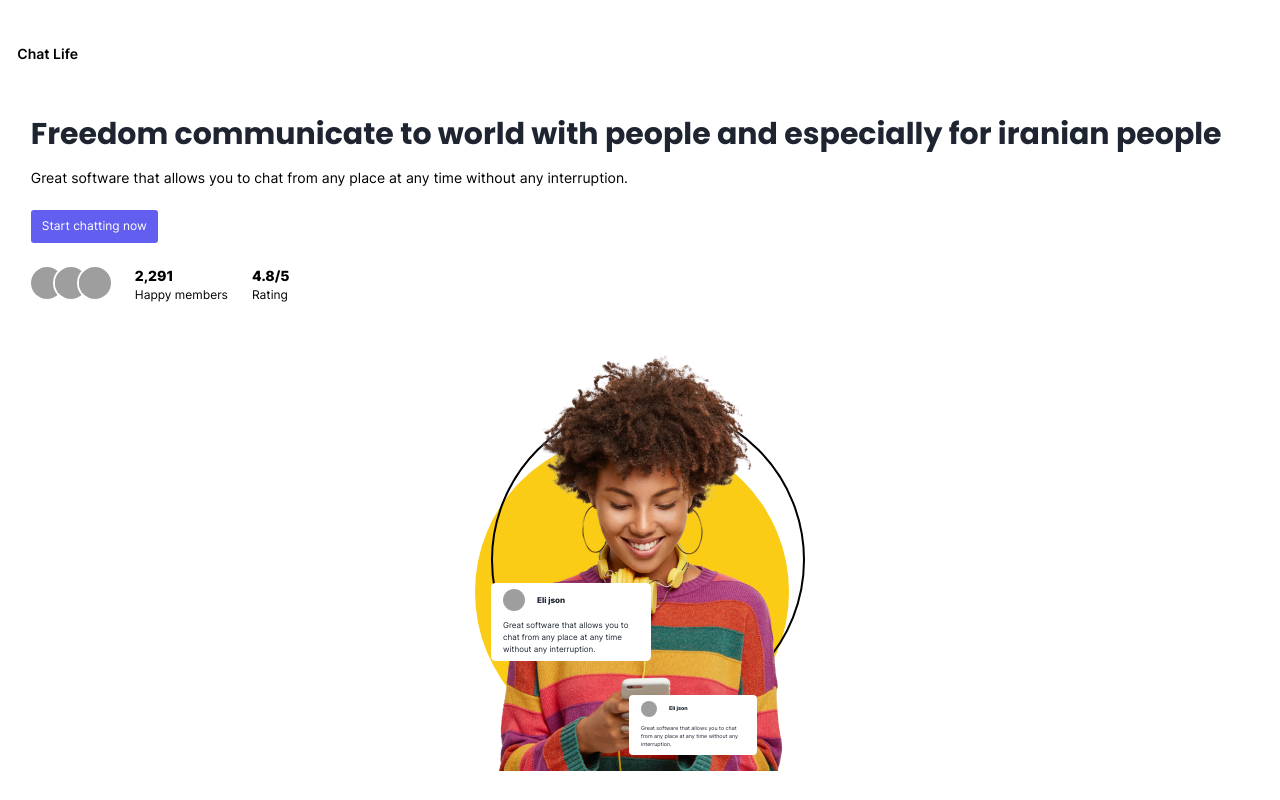
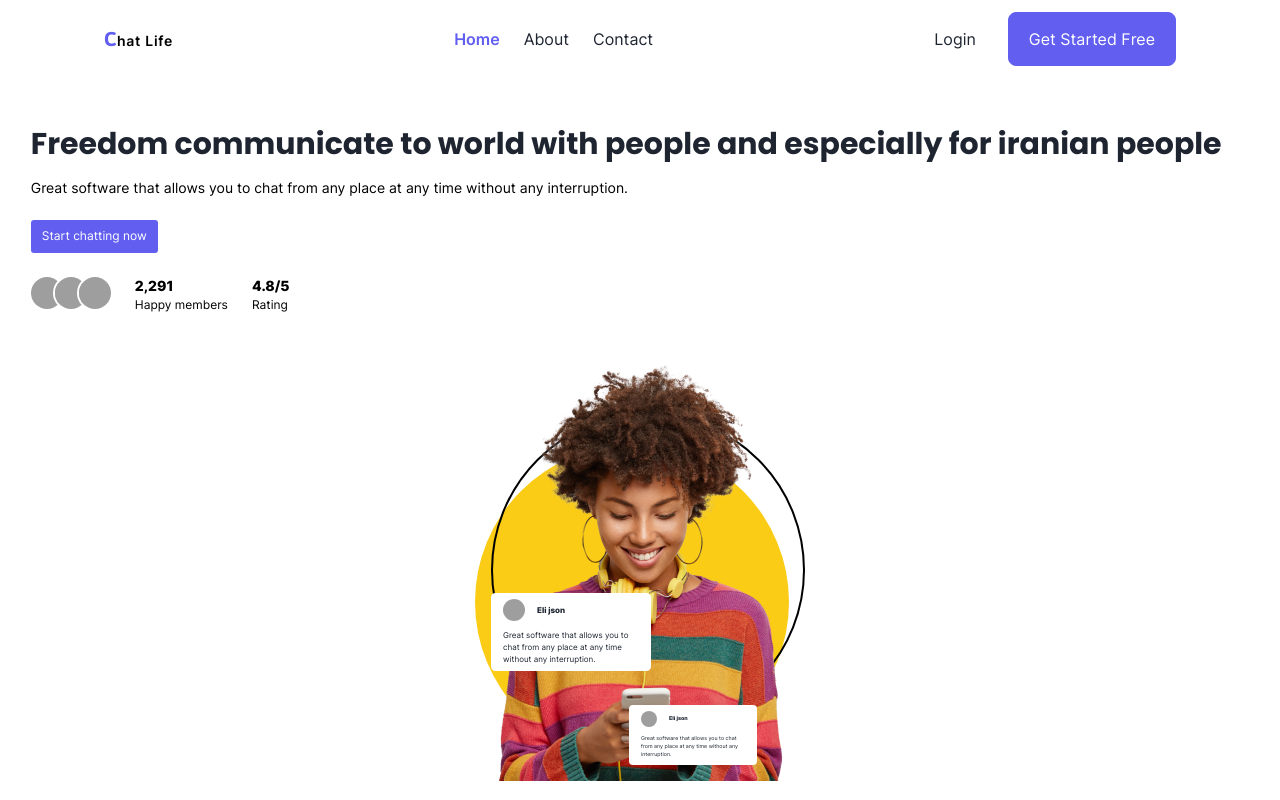
Before and after one commit to matintohidi/chat-app-client, a React (Create React App) app: page / in a window 1280 px wide. Shown: the top 800 px of the page. Built offline with nearby package versions, Linux system fonts and the light colour scheme; grey boxes are pictures that could not be loaded; some icons are missing.

Commit message:
fixed navbar responsive design

```diff
--- a/src/assets/css/style.css
+++ b/src/assets/css/style.css
@@ -4,21 +4,22 @@
 
 .navbarButton:hover svg path {
     @apply stroke-2 stroke-primary transition
-    /*stroke: #615EF0;*/
-    /*stroke-width: 2;*/
-    /*transition: .1s .025s ease;*/
 }
 
 .contactsScroll::-webkit-scrollbar {
     @apply w-0
 }
 
-#nav-links a:hover {
-    @apply bg-indigo-200 text-white transition-all
+.nav-link-mobile:hover {
+    @apply bg-indigo-300 text-white transition-all
 }
 
-#nav-links a.active {
+.nav-link-mobile.active {
     @apply bg-indigo-500 text-white
+}
+
+.nav-link.active {
+    @apply text-primary font-Inter
 }
 
 .triangle {
--- a/src/components/layout/navbar/index.tsx
+++ b/src/components/layout/navbar/index.tsx
@@ -1,15 +1,58 @@
 import React from 'react';
+// react router dom
+import { Link , NavLink } from "react-router-dom";
 // components
-import MenuDropDown from "./menuDropDown";
+import MenuDropDown from './menuDropDown';
+// contracts
+import { NavLinkInterface } from '../../../contracts/landing';
+// navbar links
+const navLinks : NavLinkInterface[] = [
+    { name: "Home", path: "/" , id: 0 },
+    { name: "About", path: "/about" , id: 1 },
+    { name: "Contact", path: "/contact" , id: 2 },
+];
 
 const Navbar : React.FC = () => {
     return (
-        <nav className="flex justify-between mx-[17.25px] mt-11">
-            <h1 className="text-sm">
-                Chat Life
+        <nav className="flex items-center justify-between px-[17.25px] lg:px-[6.5rem] 2xl:px-[9.5rem] py-11 lg:py-3 sticky top-0 z-50 bg-white rounded-b-md">
+            <h1 className="text-sm tracking-wider select-none">
+                <span className="text-xl text-primary font-Asap">C</span>hat Life
             </h1>
 
+            {/* mobile menu dropdown */}
             <MenuDropDown />
+
+            <div className="hidden lg:flex gap-6">
+                {
+                    navLinks.map(link => {
+                        return (
+                            <NavLink
+                                key={link.id}
+                                to={link.path}
+                                className="text-primaryText font-InterRegular nav-link"
+                            >
+                                {link.name}
+                            </NavLink>
+                        )
+                    })
+                }
+            </div>
+
+            <div className="hidden lg:flex gap-8 items-center">
+                <Link
+                    to="/login"
+                    className="text-primaryText font-InterRegular focus:text-primary"
+                >
+                    Login
+                </Link>
+
+                <Link
+                    to="/register"
+                    className="px-5 py-3.5 font-InterRegular bg-primary text-white rounded-lg border border-primary hover:bg-white hover:text-primary transition"
+                >
+                    Get Started Free
+                </Link>
+            </div>
         </nav>
     )
 }
--- a/src/components/layout/navbar/menuDropDown.tsx
+++ b/src/components/layout/navbar/menuDropDown.tsx
@@ -3,7 +3,7 @@ import React , { Fragment } from 'react';
 import { Menu , Transition } from '@headlessui/react';
 import { HambergerMenu } from 'iconsax-react';
 // react router dom
-import { NavLink } from 'react-router-dom';
+import { NavLink , Link } from 'react-router-dom';
 // contracts
 import { NavLinkInterface } from '../../../contracts/landing';
 // navbar links
@@ -12,9 +12,10 @@ const navLinks : NavLinkInterface[] = [
     { name: "About", path: "/about" , id: 1 },
     { name: "Contact", path: "/contact" , id: 2 },
 ];
+
 const MenuDropDown : React.FC = () => {
     return (
-        <nav>
+        <nav className="lg:hidden">
             <Menu as="div" className="relative inline-block text-left">
                 <div>
                     <Menu.Button>
@@ -32,15 +33,16 @@ const MenuDropDown : React.FC = () => {
                     leaveFrom="transform opacity-100 scale-100"
                     leaveTo="transform opacity-0 scale-95"
                 >
-                    <Menu.Items className="origin-top-left absolute right-0 mt-2 w-36 rounded-lg shadow-lg bg-white divide-y divide-gray-100 focus:outline-none">
-                        <div className="px-[6px] py-[3px] space-y-1 space-y-reverse" id="nav-links">
+                    <Menu.Items className="origin-top-left absolute right-0 mt-2 w-[9.5rem] rounded-lg shadow-lg bg-white focus:outline-none">
+                        <div className="px-1 divide-y divide-gray-100">
+                            <div>
                                 {
                                     navLinks.map(link => {
                                         return (
                                             <Menu.Item key={link.id}>
                                                 <NavLink
                                                     to={link.path}
-                                                className="font-InterRegular text-gray-900 group flex w-full items-center rounded-lg px-2 py-2 text-sm my-1"
+                                                    className="font-InterRegular text-gray-900 group flex w-full items-center rounded-md p-2 my-1 text-sm nav-link-mobile"
                                                 >
                                                     {link.name}
                                                 </NavLink>
@@ -49,6 +51,19 @@ const MenuDropDown : React.FC = () => {
                                     })
                                 }
                             </div>
+
+                            <div>
+                                <Menu.Item>
+                                    <Link
+                                        to="/login"
+                                        className="font-InterRegular text-gray-900 group flex w-full items-center rounded-md p-2 my-1 text-sm nav-link-mobile"
+                                    >
+                                        Login
+                                    </Link>
+                                </Menu.Item>
+                            </div>
+                        </div>
+
                     </Menu.Items>
                 </Transition>
             </Menu>
```
Lines whose indentation alone changed are shown as unchanged.
